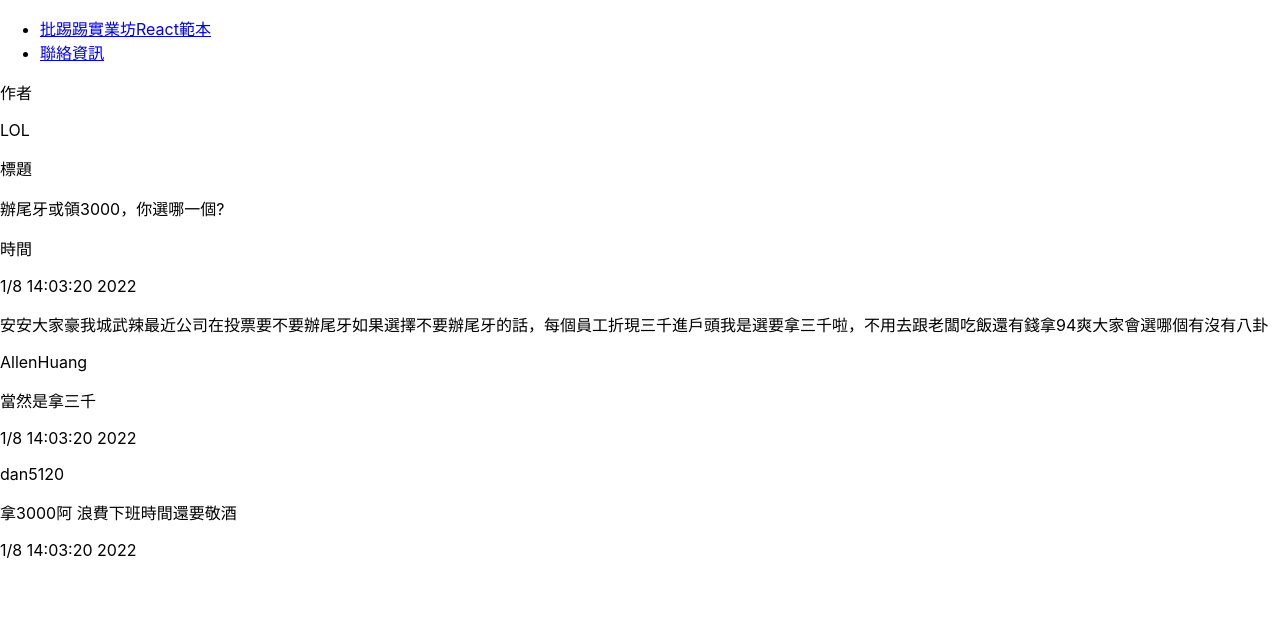
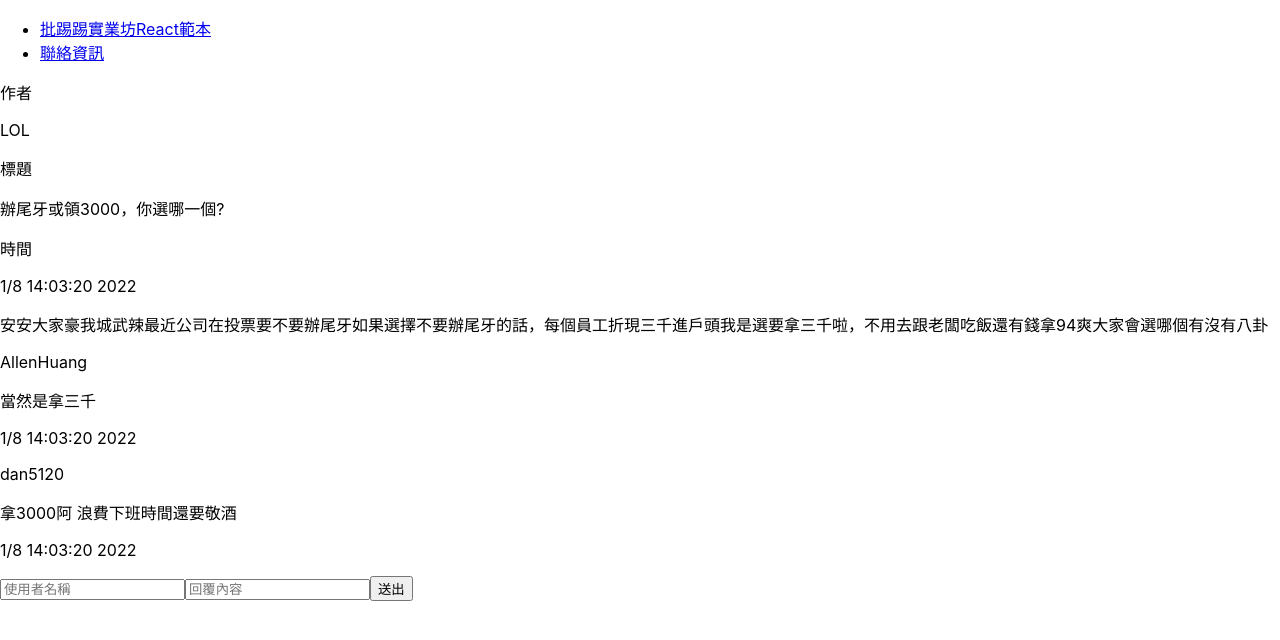
Before and after one commit to charlie-yen-rock/ptt-react-protfolio, a React (Create React App) app: page /Gossiping/1 in a window 1280 px wide. Shown: the top 640 px of the page. Built offline with nearby package versions, Linux system fonts and the light colour scheme.

Commit message:
add reply function

```diff
--- a/src/features/articles/AddArticle.js
+++ b/src/features/articles/AddArticle.js
@@ -1,14 +1,13 @@
-import { useEffect, useState } from "react";
+import { useState } from "react";
 import { useSelector, useDispatch } from "react-redux";
 import { selectTopics } from "../topics/topicsSlice";
 import Select from "react-select";
 import { addArticle, selectArticles } from "./articlesSlice";
-import { Link, useNavigate } from "react-router-dom";
+import { useNavigate } from "react-router-dom";
 export function AddArticle() {
 	const [category, setCategory] = useState();
 	const [author, setAuthor] = useState();
 	const [title, setTitle] = useState();
-	const [time, setTime] = useState();
 	const [content, setContent] = useState();
 	const topics = useSelector(selectTopics);
 	const topicOpt = topics.map((topic) => ({
@@ -17,9 +16,7 @@ export function AddArticle() {
 	}));
 	const articles = useSelector(selectArticles);
 	const dispatch = useDispatch();
-	useEffect(() => {
-		setTime(currenttime());
-	}, []);
+
 	const navigate = useNavigate();
 
 	const handleClick = () => {
@@ -31,7 +28,7 @@ export function AddArticle() {
 				id: id,
 				author: author,
 				title: title,
-				time: time,
+				time: currenttime(),
 				content: content,
 				replys: [],
 			};
@@ -42,7 +39,7 @@ export function AddArticle() {
 				})
 			);
 			navigate(`/${category}`);
-			//resetState();
+			resetState();
 		} else {
 			alert("請輸入所有欄位");
 		}
@@ -70,7 +67,6 @@ export function AddArticle() {
 		setAuthor();
 		setTitle();
 		setContent();
-		setTime();
 	};
 	return (
 		<div>
--- a/src/features/articles/ArticleContent.js
+++ b/src/features/articles/ArticleContent.js
@@ -1,13 +1,61 @@
 import { useParams } from "react-router-dom";
-import { useSelector } from "react-redux";
-import { selectArticles } from "./articlesSlice";
+import { useDispatch, useSelector } from "react-redux";
+import { selectArticles, addReply } from "./articlesSlice";
+import { useState } from "react";
 
 export function ArticleContent(props) {
+	const [replyConent, setReplyConent] = useState();
+	const [replyAuthor, setReplyAuthor] = useState();
+	const dispatch = useDispatch();
 	const { topicName, id } = useParams();
 	const articles = useSelector(selectArticles);
 	const content = articles[topicName][id - 1];
+
+	const handleClick = () => {
+		if (replyConent && replyAuthor) {
+			let replyId = content.replys.length;
+			let newReply = {
+				id: replyId + 1,
+				author: replyAuthor,
+				time: currenttime(),
+				content: replyConent,
+			};
+			dispatch(
+				addReply({
+					category: topicName,
+					contentId: id - 1,
+					newReply: newReply,
+				})
+			);
+			setReplyConent();
+			setReplyAuthor();
+			//forEach不會直接mutate array中 primitives參數，但透過object 的key(input.value)指定似乎可達成mutate?
+			document.querySelectorAll("input").forEach(
+				(input) => (input.value = "")
+			);
+		} else {
+			alert("請輸入所有欄位");
+		}
+	};
+	const currenttime = () => {
+		const currentdate = new Date();
+		const dateTime =
+			currentdate.getMonth() +
+			1 +
+			"/" +
+			currentdate.getDay() +
+			" " +
+			currentdate.getHours() +
+			":" +
+			currentdate.getMinutes() +
+			":" +
+			currentdate.getSeconds() +
+			" " +
+			currentdate.getFullYear();
+		return dateTime;
+	};
 	return (
-		<div className="article">
+		<div className="articleContent">
 			<div className="title">
 				<div className="titleBar">
 					<p>作者</p>
@@ -44,6 +92,29 @@ export function ArticleContent(props) {
 						<p>{reply.time}</p>
 					</div>
 				))}
+
+				<input
+					placeholder="使用者名稱"
+					onChange={(e) => {
+						setReplyAuthor(
+							e.target
+								.value
+						);
+					}}
+				/>
+
+				<input
+					placeholder="回覆內容"
+					onChange={(e) => {
+						setReplyConent(
+							e.target
+								.value
+						);
+					}}
+				/>
+				<button onClick={handleClick}>
+					送出
+				</button>
 			</div>
 		</div>
 	);
--- a/src/features/articles/articlesSlice.js
+++ b/src/features/articles/articlesSlice.js
@@ -97,34 +97,18 @@ export const articlesSlice = createSlice({
 	},
 	reducers: {
 		addArticle(state, action) {
-			console.log(state["articles"]["Gossiping"]);
 			state["articles"][action.payload.category].push(
 				action.payload.addContent
 			);
-			//state["articles"][action.payload.category]型態為array，用push新增
-			/*return {
-
-				articles: {
-					...state.articles,
-					[action.payload.category]: [
-						...state.articles[
-							action
-								.payload
-								.category
-						],
-						{
-							...action
-								.payload
-								.addContent,
-						},
-					],
-				},
-
-			};*/
+		},
+		addReply(state, action) {
+			state["articles"][action.payload.category][
+				action.payload.contentId
+			].replys.push(action.payload.newReply);
 		},
 	},
 });
 
 export const selectArticles = (state) => state.articles.articles;
-export const { addArticle } = articlesSlice.actions; //需搭配react-redux的useDispatch使用
+export const { addArticle, addReply } = articlesSlice.actions; //需搭配react-redux的useDispatch使用
 export default articlesSlice.reducer;
```
